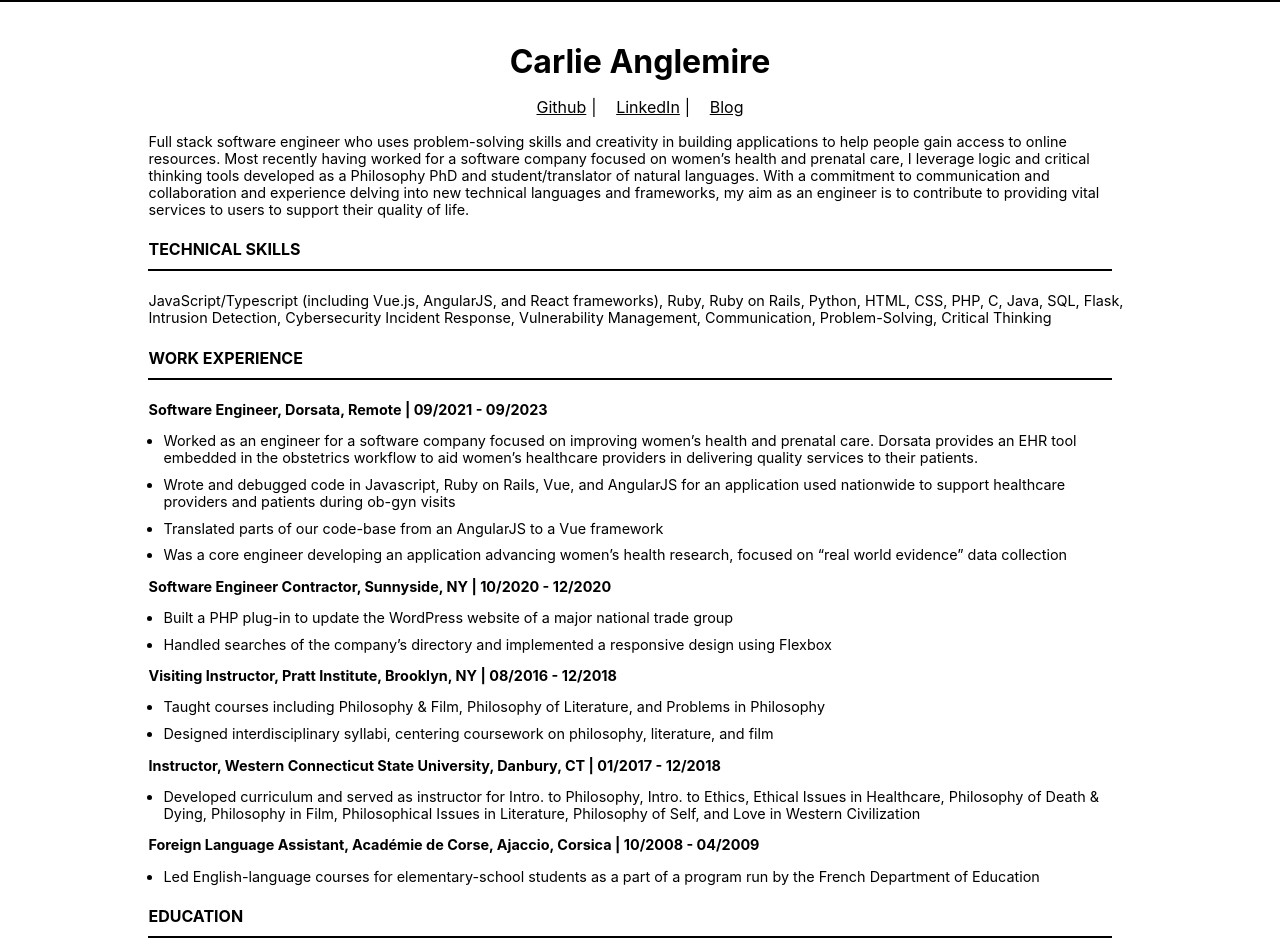
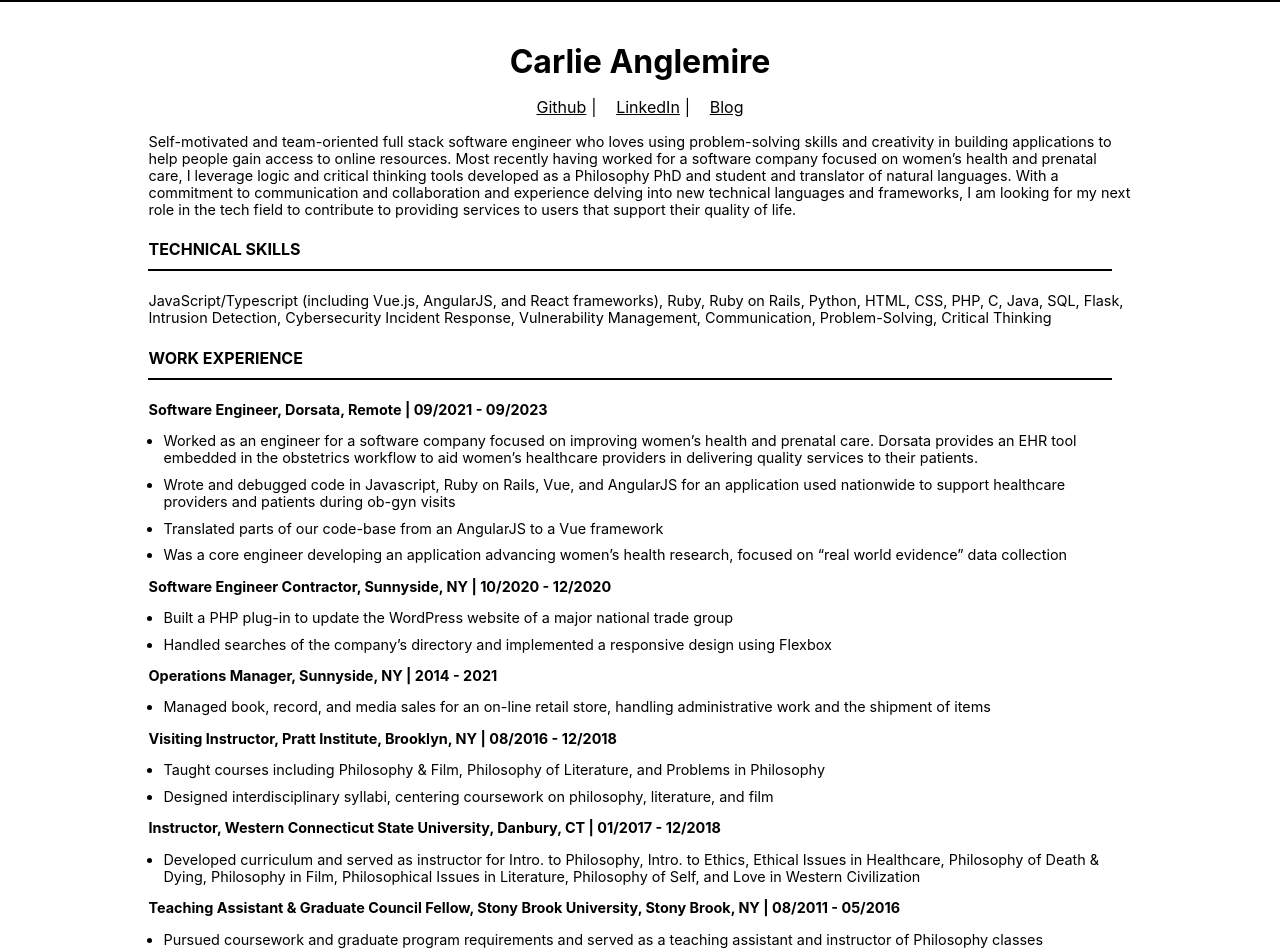
Before and after one commit to automobileslie/carlies-website, a React (Create React App) app: page /resume in a window 1280 px wide. Shown: the part 60-1012 px from the top of the page. Built offline with nearby package versions, Linux system fonts and the light colour scheme.

Commit message:
updated resume

```diff
--- a/src/Resume.js
+++ b/src/Resume.js
@@ -12,7 +12,9 @@
                             <p>|</p>
                             <p className="link-to-website resume-publication-and-project-link"><a className="link link-for-resume-and-projects" href="https://medium.com/@carlie.anglemire" target = "_blank" rel="noopener noreferrer">Blog</a></p>
                         </div>
-                        <p className="resume-paragraph">Full stack software engineer who uses problem-solving skills and creativity in building applications to​ help people gain access to online resources. Most recently having worked for a software company focused on women’s health and prenatal care, I leverage logic and critical thinking tools developed as a Philosophy PhD and student/translator of natural languages. With a commitment to communication and collaboration and experience delving into new technical languages and frameworks, my aim as an engineer is to contribute to providing vital services to users to support their quality of life.
+                        <p className="resume-paragraph">Self-motivated and team-oriented full stack software engineer who loves using problem-solving skills and creativity in building applications to​ help people gain access to online resources.
+                        Most recently having worked for a software company focused on women’s health and prenatal care, I leverage logic and critical thinking tools developed as a Philosophy PhD and student and translator of natural languages.
+                        With a commitment to communication and collaboration and experience delving into new technical languages and frameworks, I am looking for my next role in the tech field to contribute to providing services to users that support their quality of life.
                         </p>
                     </div>
                     <div>
@@ -38,6 +40,10 @@
                             <li className="li-resume">Built a PHP plug-in to update the WordPress website of a major national trade group</li>
                             <li className="li-resume">Handled searches of the company’s directory and implemented a responsive design using Flexbox</li>
                         </ul>
+                        <p className="resume-paragraph resume-section-bold"> Operations Manager, Sunnyside, NY | 2014 - 2021</p>
+                        <ul className="ul-resume">
+                            <li className="li-resume">Managed book, record, and media sales for an on-line retail store, handling administrative work and the shipment of items</li>
+                        </ul>
                         <p className="resume-paragraph resume-section-bold">Visiting Instructor, Pratt Institute, Brooklyn, NY | 08/2016 - 12/2018</p>
                         <ul className="ul-resume">
                             <li className="li-resume">Taught courses including Philosophy & Film, Philosophy of Literature, and Problems in Philosophy</li>
@@ -48,6 +54,10 @@
                             <li className="li-resume">Developed curriculum and served as instructor for Intro. to Philosophy, Intro. to Ethics,
                                 Ethical Issues in Healthcare, Philosophy of Death & Dying, Philosophy in Film, Philosophical Issues in Literature, Philosophy of Self, and Love in Western Civilization
                             </li>
+                        </ul>
+                        <p className="resume-paragraph resume-section-bold">Teaching Assistant & Graduate Council Fellow, Stony Brook University, Stony Brook, NY | 08/2011 - 05/2016</p>
+                        <ul className="ul-resume">
+                            <li className="li-resume">Pursued coursework and graduate program requirements and served as a teaching assistant and instructor of Philosophy classes</li>
                         </ul>
                         <p className="resume-paragraph resume-section-bold">Foreign Language Assistant, Académie de Corse, Ajaccio, Corsica | 10/2008 - 04/2009</p>
                         <ul className="ul-resume">
```
